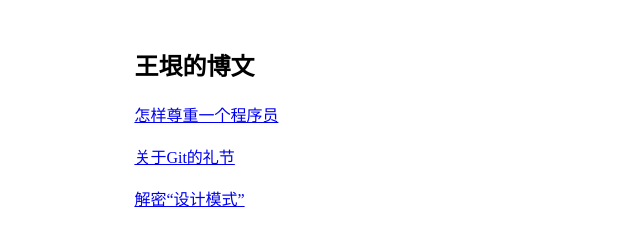
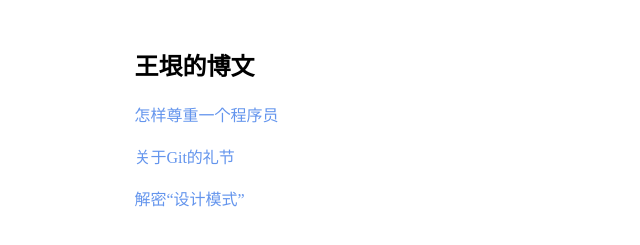
Before and after one commit to songyuequan/songyuequan.github.com, a plain HTML site: page index.html in a window 1280 px wide. Shown: the part 49-294 px from the top of the page, without its empty margins (0-640 px from the left). Drawn offline with Linux system fonts and the light colour scheme.

Commit message:
Update stylesheet.css

```diff
--- a/stylesheets/stylesheet.css
+++ b/stylesheets/stylesheet.css
@@ -21,3 +21,16 @@ h2{
     margin-left: 10%;
     margin-top: 50px;
 }
+a:link{
+    color: cornflowerblue;
+    text-decoration: none;
+}
+a:hover{
+    color: yellow;
+}
+a:visited{
+    color: cornflowerblue;
+}
+a:active{
+    color: blue;
+}
```
